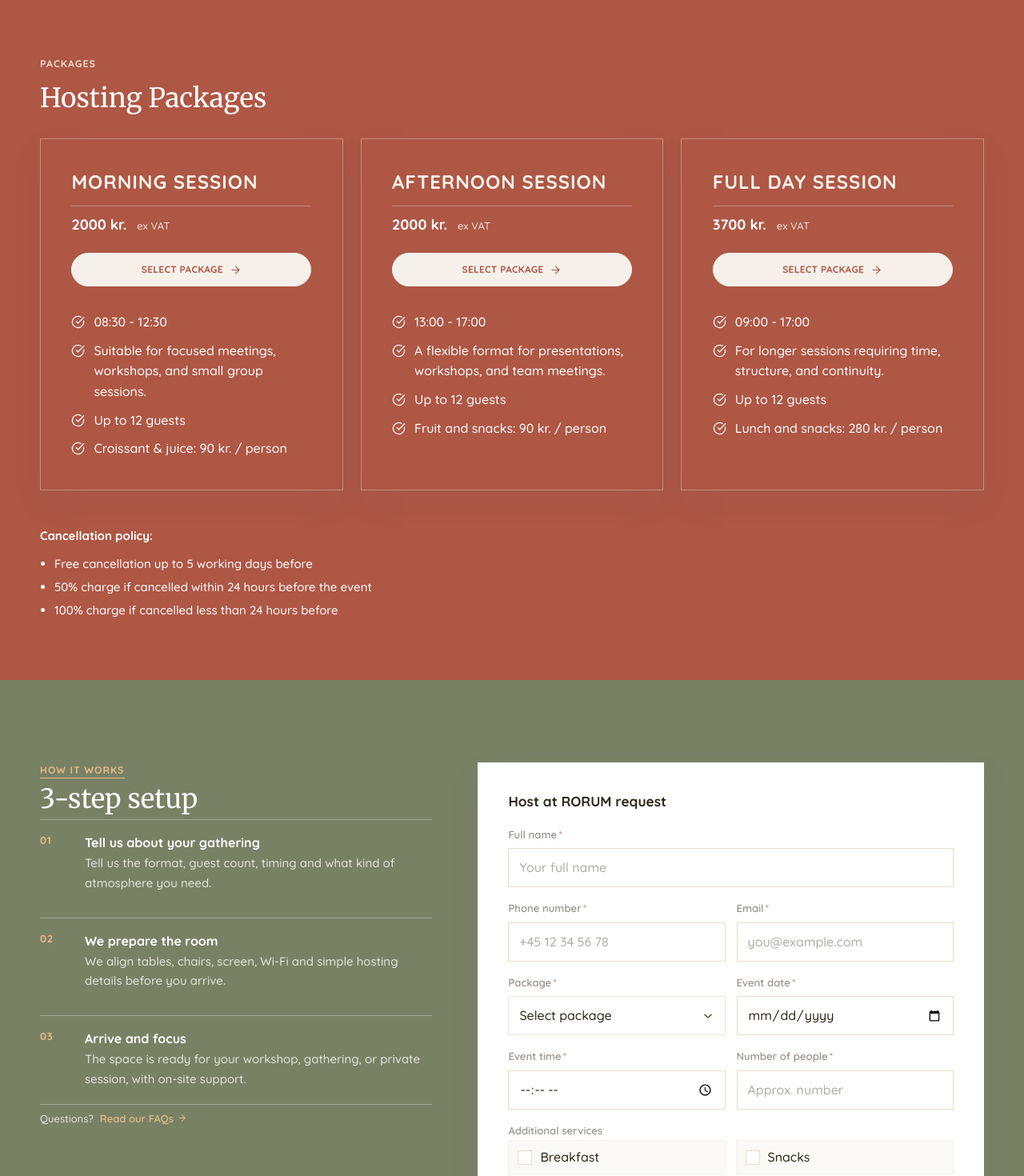
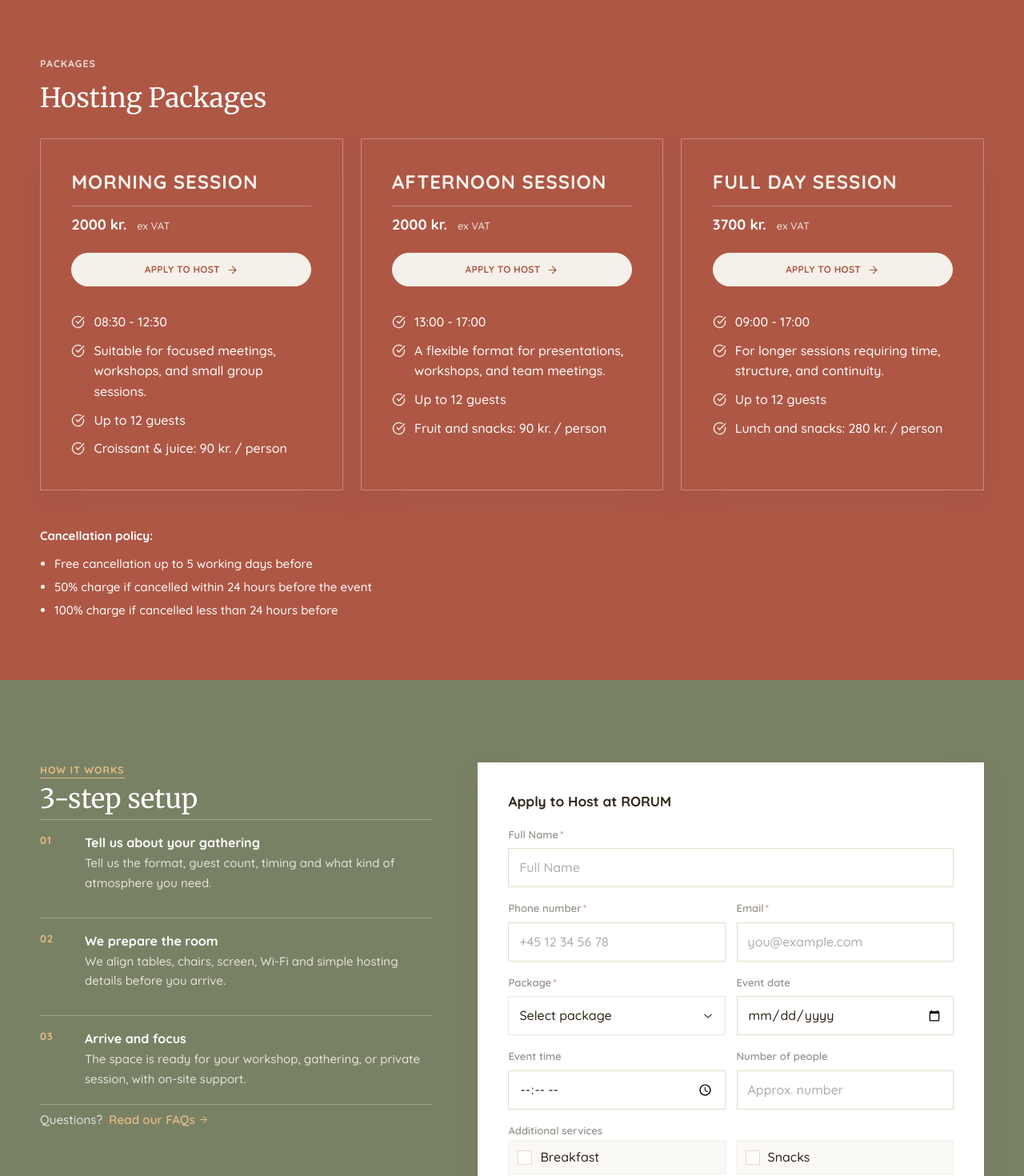
Before and after one commit to Iryna-git-hub/RORUM-corporate-website, a Next.js app: page /host-at-rorum in a window 1280 px wide. Shown: the part 1330-2800 px from the top of the page at 80% size. Built offline with nearby package versions, Linux system fonts and the light colour scheme.

Commit message:
style: change event decoration icon

```diff
--- a/app/host-at-rorum/page.jsx
+++ b/app/host-at-rorum/page.jsx
@@ -101,7 +101,7 @@ export default function HostAtRorumPage() {
                 />
               </Button>
               <Button href="#request-private-meeting">
-                Host at RORUM
+                Apply to Host
                 <ArrowRight
                   className="button-arrow"
                   aria-hidden="true"
@@ -170,7 +170,7 @@ export default function HostAtRorumPage() {
                   />
                 </Button>
                 <Button href="#request-private-meeting">
-                  Host at RORUM
+                  Apply to Host
                   <ArrowRight
                     className="button-arrow"
                     aria-hidden="true"
@@ -191,7 +191,7 @@ export default function HostAtRorumPage() {
           <PackageGrid
             items={packages.booking}
             ctaHref="#request-private-meeting"
-            ctaLabel="Select package"
+            ctaLabel="Apply to Host"
           />
           <div className="meeting-cancellation-policy">
             <p className="meeting-cancellation-title">Cancellation policy:</p>
@@ -230,8 +230,8 @@ export default function HostAtRorumPage() {
             </div>
             <InquiryForm
               type="booking"
-              title="Host at RORUM request"
-              submitLabel="Send request"
+              title="Apply to Host at RORUM"
+              submitLabel="Submit Hosting Request"
             />
           </div>
         </Container>
--- a/app/shared.jsx
+++ b/app/shared.jsx
@@ -1,5 +1,5 @@
 import Link from "next/link";
-import { ArrowRight, CalendarDays, ConciergeBell, Presentation, Sparkles } from "lucide-react";
+import { ArrowRight, Balloon, CalendarDays, ConciergeBell, Presentation } from "lucide-react";
 
 const quickPathMeta = {
     "/events": {
@@ -18,7 +18,7 @@ const quickPathMeta = {
         cta: "Explore catering"
     },
     "/event-decoration": {
-        icon: Sparkles,
+        icon: Balloon,
         tone: "green",
         cta: "Explore decoration"
     }
--- a/components/CateringInquiryForm.jsx
+++ b/components/CateringInquiryForm.jsx
@@ -7,7 +7,7 @@ import {
 } from "@/components/PrivacyConsent";
 
 const requiredFields = [
-  ["name", "Full name"],
+  ["name", "Full Name"],
   ["phone", "Phone number"],
   ["email", "Email"],
   ["eventDate", "Event date"],
@@ -75,13 +75,13 @@ export function CateringInquiryForm() {
       ) : null}
 
       <label htmlFor="catering-name">
-        Full name<span aria-hidden="true">*</span>
+        Full Name<span aria-hidden="true">*</span>
         <input
           id="catering-name"
           name="name"
           type="text"
           autoComplete="name"
-          placeholder="Your full name"
+          placeholder="Full Name"
           aria-invalid={Boolean(errors.name)}
           aria-describedby={errors.name ? "catering-name-error" : undefined}
         />
--- a/components/ContactForm.jsx
+++ b/components/ContactForm.jsx
@@ -4,7 +4,7 @@ import { useState } from "react";
 import { PrivacyConsent, validatePrivacyConsent } from "@/components/PrivacyConsent";
 
 const requiredFields = [
-  ["name", "Full name"],
+  ["name", "Full Name"],
   ["phone", "Phone number"],
   ["email", "Email"],
   ["message", "Message"]
@@ -50,8 +50,8 @@ export function ContactForm() {
       </div>
       {sent ? <div className="success" role="status">Thank you. Your message is ready for the RORUM team.</div> : null}
       <label htmlFor="contact-name">
-        Full name<span aria-hidden="true">*</span>
-        <input id="contact-name" name="name" type="text" autoComplete="name" placeholder="Your full name" aria-invalid={Boolean(errors.name)} aria-describedby={errors.name ? "contact-name-error" : undefined}/>
+        Full Name<span aria-hidden="true">*</span>
+        <input id="contact-name" name="name" type="text" autoComplete="name" placeholder="Full Name" aria-invalid={Boolean(errors.name)} aria-describedby={errors.name ? "contact-name-error" : undefined}/>
         {errors.name ? <small className="form-error" id="contact-name-error">{errors.name}</small> : null}
       </label>
       <div className="form-grid">
--- a/components/CvUploadModal.jsx
+++ b/components/CvUploadModal.jsx
@@ -35,7 +35,7 @@ function CvUploadDialog({ onClose }) {
     const email = String(formData.get("email") ?? "").trim();
     const phone = String(formData.get("phone") ?? "").trim();
 
-    if (!name) nextErrors.name = "Name is required.";
+    if (!name) nextErrors.name = "Full Name is required.";
     if (!email) {
       nextErrors.email = "Email is required.";
     } else if (!/^[^\s@]+@[^\s@]+\.[^\s@]+$/.test(email)) {
@@ -163,13 +163,14 @@ function CvUploadDialog({ onClose }) {
 
             <label htmlFor="cv-name">
               <span className="cv-field-label">
-                Name<span className="required-marker" aria-hidden="true">*</span>
+                Full Name<span className="required-marker" aria-hidden="true">*</span>
               </span>
               <input
                 id="cv-name"
                 name="name"
                 type="text"
                 autoComplete="name"
+                placeholder="Full Name"
                 required
                 aria-invalid={Boolean(errors.name)}
                 aria-describedby={errors.name ? "cv-name-error" : undefined}
--- a/components/InquiryForm.jsx
+++ b/components/InquiryForm.jsx
@@ -80,24 +80,31 @@ export function InquiryForm({
     const requiredFields = isBooking
       ? [
           ["package", "Package"],
-          ["eventDate", "Event date"],
-          ["eventTime", "Event time"],
-          ["guests", "Number of people"],
           ["phone", "Phone number"],
           ["email", "Email"],
-          ["name", "Full name"],
+          ["name", "Full Name"],
           ["message", "Comment"],
         ]
       : [
-          ["name", "Full name"],
+          ["name", "Full Name"],
           ["phone", "Phone number"],
           ["email", "Email"],
           ["eventDate", "Event date"],
           ["message", "Message"],
         ];
     const nextErrors = validateRequired(formData, requiredFields);
-    const privacyError = validatePrivacyConsent(formData);
-    if (privacyError) nextErrors.privacyConsent = privacyError;
+    if (isBooking) {
+      const guests = String(formData.get("guests") ?? "").trim();
+      if (guests) {
+        const guestCount = Number(guests);
+        if (!Number.isInteger(guestCount) || guestCount < 1 || guestCount > 30) {
+          nextErrors.guests = "Please enter a whole number between 1 and 30.";
+        }
+      }
+    } else {
+      const privacyError = validatePrivacyConsent(formData);
+      if (privacyError) nextErrors.privacyConsent = privacyError;
+    }
 
     setErrors(nextErrors);
     if (Object.keys(nextErrors).length) {
@@ -124,13 +131,15 @@ export function InquiryForm({
         ) : null}
 
         <label htmlFor="booking-name">
-          Full name<span aria-hidden="true">*</span>
+          Full Name<span aria-hidden="true">*</span>
           <input
             id="booking-name"
             name="name"
             type="text"
             autoComplete="name"
-            placeholder="Your full name"
+            placeholder="Full Name"
+            required
+            aria-required="true"
             aria-invalid={Boolean(errors.name)}
             aria-describedby={errors.name ? "booking-name-error" : undefined}
           />
@@ -145,6 +154,8 @@ export function InquiryForm({
               type="tel"
               autoComplete="tel"
               placeholder="+45 12 34 56 78"
+              required
+              aria-required="true"
               aria-invalid={Boolean(errors.phone)}
               aria-describedby={
                 errors.phone ? "booking-phone-error" : undefined
@@ -160,6 +171,8 @@ export function InquiryForm({
               type="email"
               autoComplete="email"
               placeholder="you@example.com"
+              required
+              aria-required="true"
               aria-invalid={Boolean(errors.email)}
               aria-describedby={
                 errors.email ? "booking-email-error" : undefined
@@ -177,6 +190,8 @@ export function InquiryForm({
               name="package"
               value={selectedPackage}
               onChange={(event) => setSelectedPackage(event.target.value)}
+              required
+              aria-required="true"
               aria-invalid={Boolean(errors.package)}
               aria-describedby={
                 errors.package ? "booking-package-error" : undefined
@@ -192,36 +207,26 @@ export function InquiryForm({
             <FieldError id="booking-package-error" message={errors.package} />
           </label>
           <label htmlFor="booking-date">
-            Event date<span aria-hidden="true">*</span>
+            Event date
             <input
               id="booking-date"
               name="eventDate"
               type="date"
-              aria-invalid={Boolean(errors.eventDate)}
-              aria-describedby={
-                errors.eventDate ? "booking-date-error" : undefined
-              }
             />
-            <FieldError id="booking-date-error" message={errors.eventDate} />
           </label>
         </div>
 
         <div className="form-grid">
           <label htmlFor="booking-time">
-            Event time<span aria-hidden="true">*</span>
+            Event time
             <input
               id="booking-time"
               name="eventTime"
               type="time"
-              aria-invalid={Boolean(errors.eventTime)}
-              aria-describedby={
-                errors.eventTime ? "booking-time-error" : undefined
-              }
             />
-            <FieldError id="booking-time-error" message={errors.eventTime} />
           </label>
           <label htmlFor="booking-guests">
-            Number of people<span aria-hidden="true">*</span>
+            Number of people
             <input
               id="booking-guests"
               name="guests"
@@ -260,6 +265,8 @@ export function InquiryForm({
             name="message"
             rows={5}
             placeholder="Tell us about your meeting format, timing and preferences."
+            required
+            aria-required="true"
             aria-invalid={Boolean(errors.message)}
             aria-describedby={
               errors.message ? "booking-message-error" : undefined
@@ -268,7 +275,7 @@ export function InquiryForm({
           <FieldError id="booking-message-error" message={errors.message} />
         </label>
 
-        <PrivacyConsent id="booking-privacy" error={errors.privacyConsent} />
+        <PrivacyConsent id="booking-privacy" required={false} />
 
         <button className="btn" type="submit">
           {submitLabel}
@@ -290,13 +297,13 @@ export function InquiryForm({
       ) : null}
 
       <label htmlFor={`${type}-name`}>
-        Full name<span aria-hidden="true">*</span>
+        Full Name<span aria-hidden="true">*</span>
         <input
           id={`${type}-name`}
           name="name"
           type="text"
           autoComplete="name"
-          placeholder="Your full name"
+          placeholder="Full Name"
           aria-invalid={Boolean(errors.name)}
           aria-describedby={errors.name ? `${type}-name-error` : undefined}
         />
--- a/components/PrivacyConsent.jsx
+++ b/components/PrivacyConsent.jsx
@@ -9,7 +9,7 @@ export function validatePrivacyConsent(formData) {
     : "Please agree to the Privacy policy before submitting.";
 }
 
-export function PrivacyConsent({ error, id = "privacy-consent" }) {
+export function PrivacyConsent({ error, id = "privacy-consent", required = true }) {
   const [policyOpen, setPolicyOpen] = useState(false);
   const checkboxRef = useRef(null);
   const policyButtonRef = useRef(null);
@@ -32,7 +32,8 @@ export function PrivacyConsent({ error, id = "privacy-consent" }) {
           id={id}
           name="privacyConsent"
           type="checkbox"
-          required
+          required={required}
+          aria-required={required}
           aria-invalid={Boolean(error)}
           aria-describedby={error ? `${id}-error` : undefined}
         />
--- a/components/VolunteerApplicationForm.jsx
+++ b/components/VolunteerApplicationForm.jsx
@@ -9,7 +9,7 @@ import {
 import { formspreeConfig, submitToFormspree } from "@/lib/formspree";
 
 const requiredFields = [
-  ["name", "Name"],
+  ["name", "Full Name"],
   ["email", "Email"],
   ["phone", "Phone number"],
   ["message", "Message"],
@@ -123,13 +123,13 @@ function VolunteerApplicationDialog({ onClose }) {
       ) : null}
 
       <label htmlFor="volunteer-name">
-        Name<span className="required-marker" aria-hidden="true">*</span>
+        Full Name<span className="required-marker" aria-hidden="true">*</span>
         <input
           id="volunteer-name"
           name="name"
           type="text"
           autoComplete="name"
-          placeholder="Your name"
+          placeholder="Full Name"
           required
           aria-invalid={Boolean(errors.name)}
           aria-describedby={errors.name ? "volunteer-name-error" : undefined}
```
Also changed, not shown: app/globals.css.
